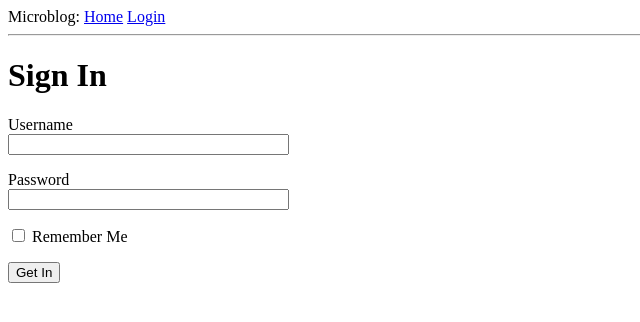
After one commit to Va1da2/Flask-tutorial, a Flask app: page /login in a window 1280 px wide. The commit adds this page. Shown: the top 322 px of the page, without its empty margins (0-640 px from the left). Run offline with Flask 2, Linux system fonts and the light colour scheme.

Commit message:
Add lesson 3 WIP

```diff
--- a/app/__init__.py
+++ b/app/__init__.py
@@ -1,5 +1,7 @@
 from flask import Flask
+from config import Config
 
 app = Flask(__name__)
+app.config.from_object(Config)
 
 from app import routes
--- /dev/null
+++ b/app/forms.py
@@ -0,0 +1,11 @@
+from flask_wtf import FlaskForm
+from wtforms import StringField, PasswordField,BooleanField, SubmitField
+from wtforms.validators import DataRequired
+
+
+class LoginForm(FlaskForm):
+    "Form to take user login data"
+    username = StringField("Username", validators=[DataRequired()])
+    password = PasswordField("Password", validators=[DataRequired()])
+    remember_me = BooleanField("Remember Me")
+    submit = SubmitField("Get In")
--- a/app/routes.py
+++ b/app/routes.py
@@ -1,5 +1,7 @@
-from flask import render_template
+from flask import render_template, flash, redirect
 from app import app
+from app.forms import LoginForm
+
 
 @app.route('/')
 @app.route('/index')
@@ -17,3 +19,12 @@ def index():
     ]
 
     return render_template('index.html', title="Home", user=user, posts=posts)
+
+@app.route("/login", methods=["GET", "POST"])
+def login():
+    form = LoginForm()
+    if form.validate_on_submit():
+        flash("Login requested for user {}, remeber_me {}".format(
+            form.username.data, form.remember_me.data))
+        return redirect("/index")
+    return render_template("login.html", title="Sign In", form=form)
--- a/app/templates/base.html
+++ b/app/templates/base.html
@@ -7,7 +7,11 @@
     {% endif %}
 </head>
 <body>
-    <div>Microblog: <a href="/index">Home</a></div>
+    <div>
+        Microblog:
+        <a href="/index">Home</a>
+        <a href="/login">Login</a>
+    </div>
     <hr>
     {% block content %} {% endblock %}
 </body>
--- /dev/null
+++ b/app/templates/login.html
@@ -0,0 +1,19 @@
+{% extends "base.html" %}
+
+{% block content %}
+    <h1>Sign In</h1>
+    <form action="", method="post">
+        {{ form.hidden_tag() }}
+        <p>
+            {{ form.username.label }}<br>
+            {{ form.username(size=32) }}
+        </p>
+        <p>
+            {{ form.password.label }}<br>
+            {{ form.password(size=32) }}
+        </p>
+        <p>{{ form.remember_me() }} {{ form.remember_me.label }}</p>
+        <p>{{ form.submit() }}</p>
+
+    </form>
+{% endblock %}
```
Also changed, not shown: config.py (added, +7 -0 lines).
